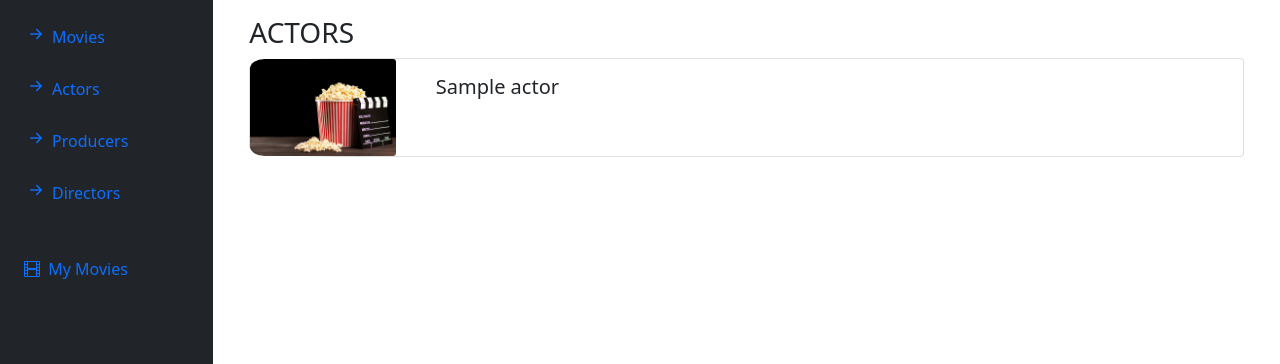
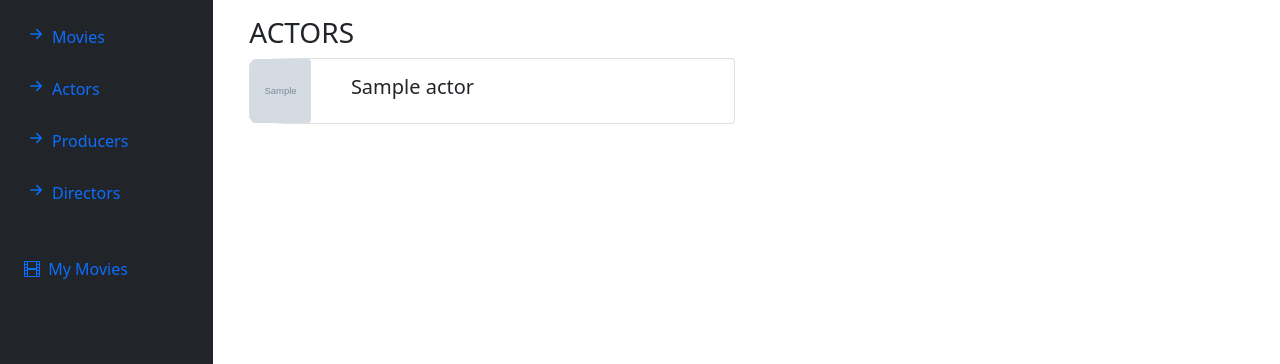
Before and after one commit to PedroS50/PocketMovies_tpwDjango, a Django app: page /actors/ in a window 1280 px wide. Shown: the part 56-420 px from the top of the page. Run offline with Django 3.2, Linux system fonts and the light colour scheme; a user stored in the database is signed in; tables that the repository leaves empty hold one stand-in row (values such as "Sample post"); grey boxes marked "Sample" are stand-in pictures; some libraries are stand-ins or nearby versions.

Commit message:
ListActors fixed

```diff
--- a/PocketMovies/app/templates/ListActors.html
+++ b/PocketMovies/app/templates/ListActors.html
@@ -1,4 +1,3 @@
-
 {% extends "layout.html" %}
 
 {% block content %}
@@ -7,7 +6,9 @@
 
     <div class="container">
         <h3>{{ person_role }}</h3>
+        <div class="row row-cols-2 justify-content-between">
             {% for person in person_list %}
+                <div class="col">
                     <div class="card mb-4 my_class card-shadow">
                         {% if person_role == 'ACTORS' %}
                             <a href="/actor/{{ person.id }}" style="color:inherit;text-decoration: none">
@@ -18,7 +19,7 @@
                         {% endif %}
                         <div class="row">
                             <div class="col-sm-2">
-				<img class="card-img my_class" src="{% static 'imgs/movie.jpg' %}" alt="Actor Card">
+                                <img class="card-img my_class" src="{{ person.imageField }}" alt="Actor Card">
                             </div>
                             <div class="col-sm-10 border-right">
                                 <div class="card-body">
@@ -26,13 +27,12 @@
                                     <p class="card-text">{{ person.website }}</p>
                                 </div>
                             </div>
-
                         </div>
                         </a>
                     </div>
                 </div>
             {% endfor %}
-
+        </div>
     </div>
 
 {% endblock %}
--- a/PocketMovies/static/css/list_people_style.css
+++ b/PocketMovies/static/css/list_people_style.css
@@ -1,6 +1,8 @@
 .card-img.my_class {
 	border-top-left-radius: 10%;
 	border-bottom-left-radius: 10%;
+	height: 100%;
+	max-height: 100px;
 }
 
 .card.mb-4.my_class {
```
Lines whose indentation alone changed are shown as unchanged.
